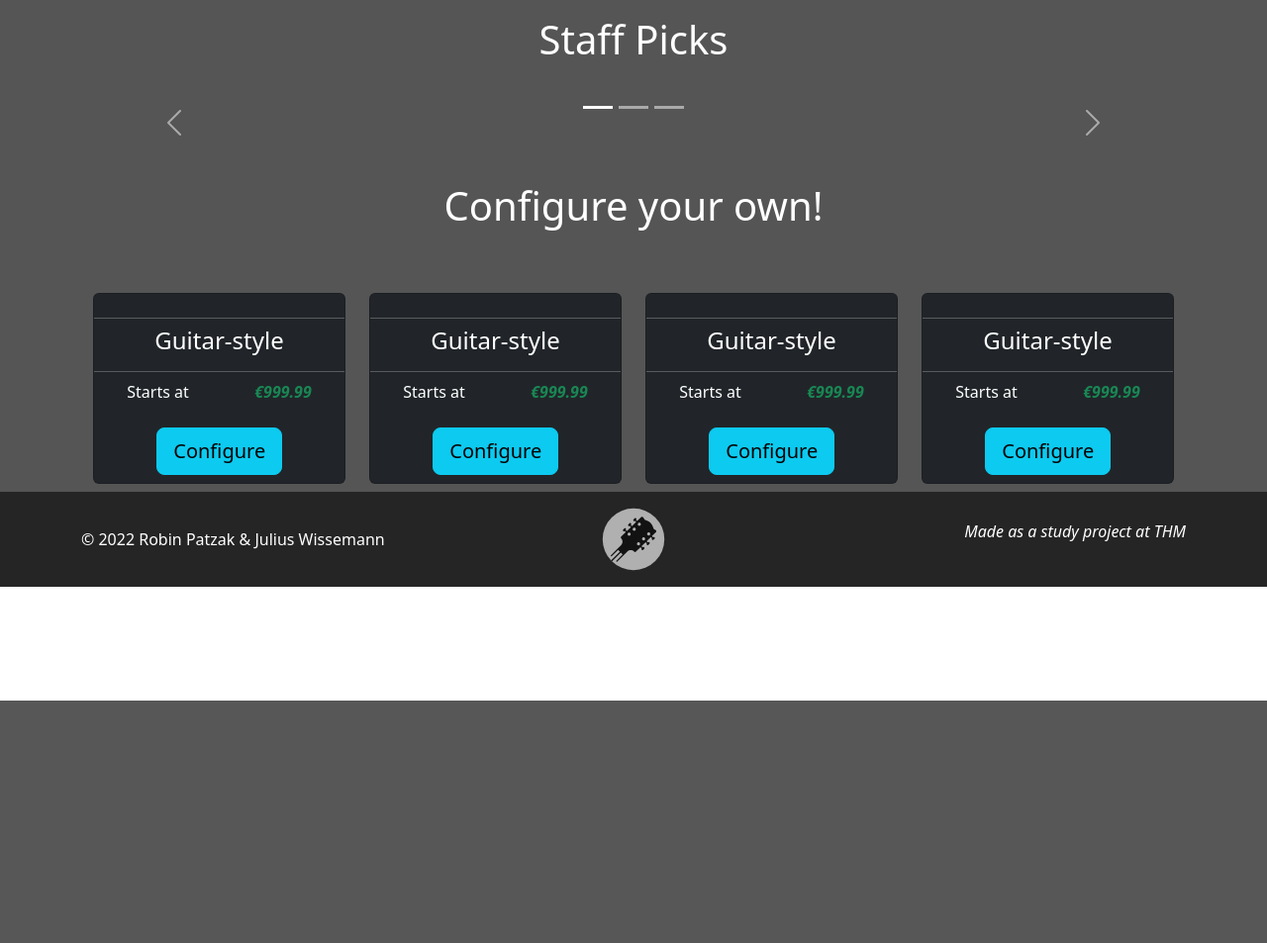
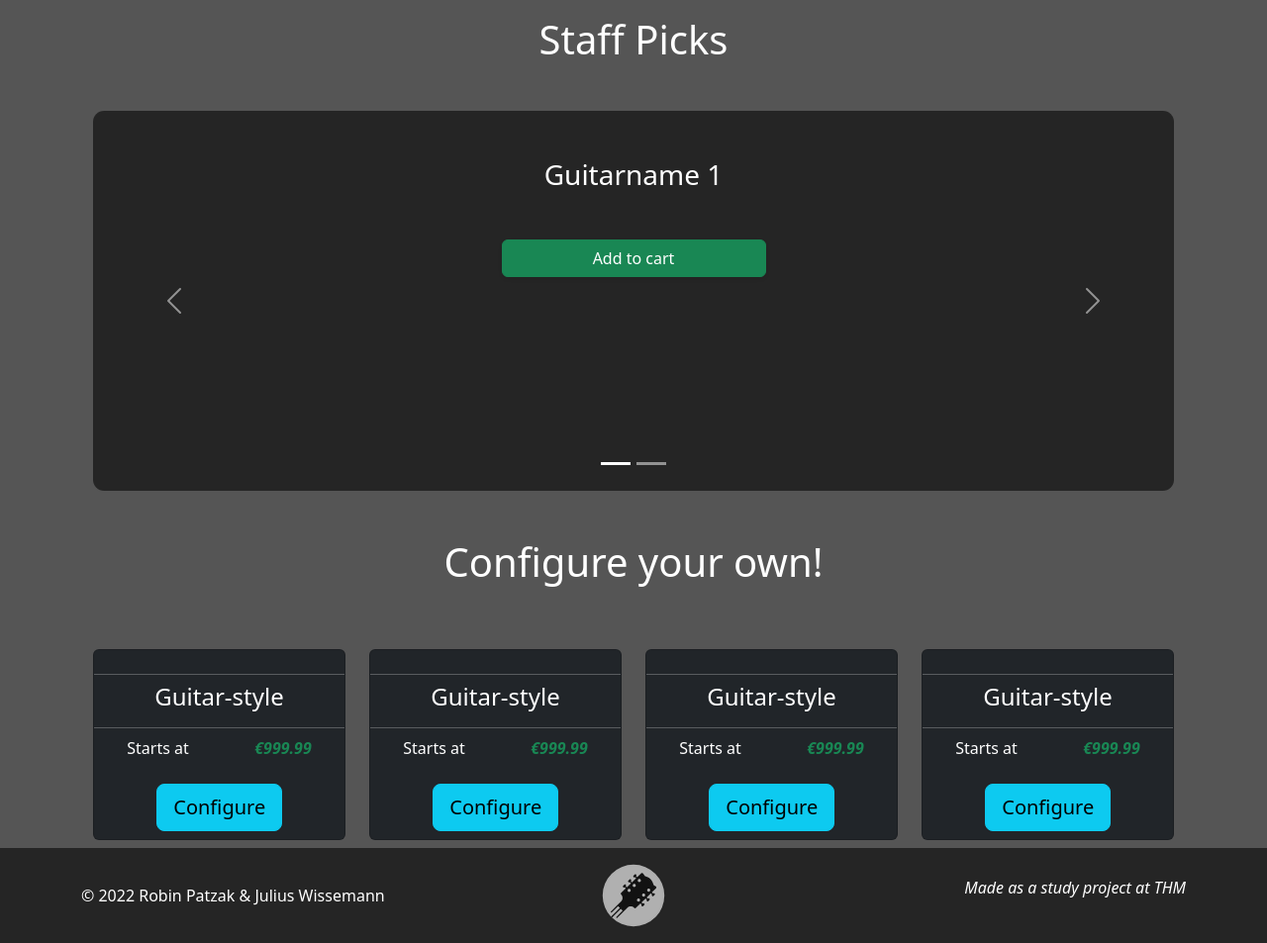
Before and after one commit to elegist/thm-guitar-configurator, a Django app: page / in a window 1280 px wide. Shown: the part 92-1045 px from the top of the page at 99% size. Before the commit the page ends 800 px from the top, so only its background shows below. Run offline with Django 4.2, Linux system fonts and the light colour scheme; some libraries are stand-ins or nearby versions.

Commit message:
added basic content

```diff
--- a/base/templates/base/staff-picks-carousel.html
+++ b/base/templates/base/staff-picks-carousel.html
@@ -3,7 +3,7 @@
         class="carousel slide text-center"
         id="carouselStaffPicks"
         data-bs-ride="carousel"
-        data-bs-interval="4000"
+        data-bs-interval="5000"
         data-bs-touch="true"
     >
         <div class="carousel-indicators">
@@ -19,42 +19,29 @@
                 type="button"
                 data-bs-target="#carouselStaffPicks"
                 data-bs-slide-to="1"
-                aria-current="true"
                 aria-label="Slide 2"
-            ></button>
-            <button
-                type="button"
-                data-bs-target="#carouselStaffPicks"
-                data-bs-slide-to="2"
-                aria-current="true"
-                aria-label="Slide 3"
             ></button>
         </div>
 
         <div class="carousel-inner">
             <div class="carousel-item active">
-                <img
-                    class="img-fluid"
-                    src="https://via.placeholder.com/830x350"
-                    alt=""
-                    srcset=""
-                />
+                <div class="container py-5">
+                    <h3>Guitarname 1</h3>
+                    <img src="https://via.placeholder.com/274x145" alt="" srcset="">
+                    <div class="d-grid gap-2 col-3 mx-auto">
+                        <button class="btn btn-success shadow-sm mt-3">Add to cart</button>
+                    </div>
+                </div>
             </div>
+
             <div class="carousel-item">
-                <img
-                    class="img-fluid"
-                    src="https://via.placeholder.com/830x350"
-                    alt=""
-                    srcset=""
-                />
-            </div>
-            <div class="carousel-item">
-                <img
-                    class="img-fluid"
-                    src="https://via.placeholder.com/830x350"
-                    alt=""
-                    srcset=""
-                />
+                <div class="container py-5">
+                    <h3>Guitarname 2</h3>
+                    <img src="https://via.placeholder.com/274x145" alt="" srcset="">
+                    <div class="d-grid gap-2 col-3 mx-auto">
+                        <button class="btn btn-success shadow-sm mt-3">Add to cart</button>
+                    </div>
+                </div>
             </div>
         </div>
 
--- a/static/styles/main.css
+++ b/static/styles/main.css
@@ -11,3 +11,9 @@
 .text-color-black {
     color: black;
 }
+
+.carousel-item {
+    height: 24rem;
+    background: #252525;
+    border-radius: .7rem;
+}
```
